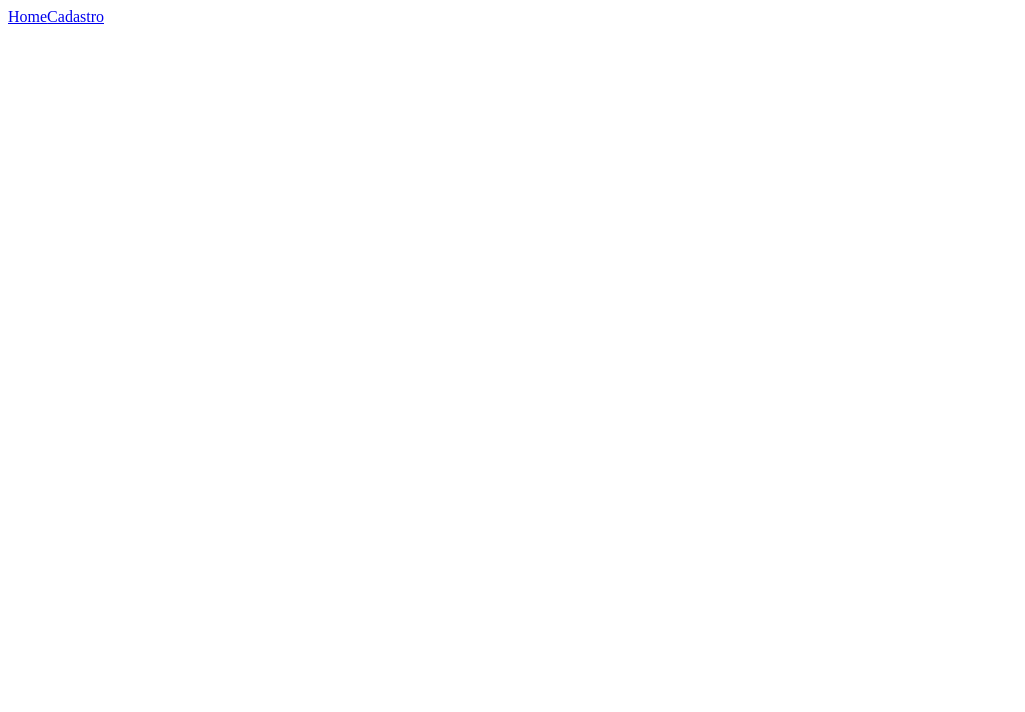
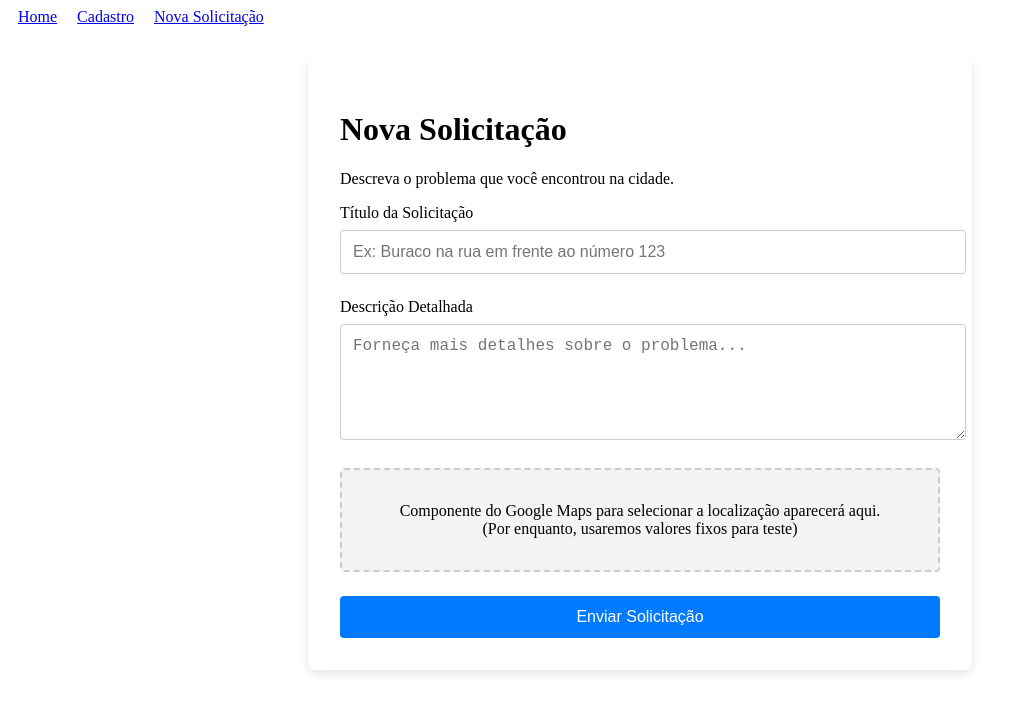
Before and after one commit to alisson92/ReparaAi, a Vue app in the folder frontend/: page /solicitacao in a window 1280 px wide. Before the commit this address had no page. Shown: the top 712 px of the page, without its empty margins (0-1025 px from the left). Built offline with nearby package versions, Linux system fonts and the light colour scheme.

Commit message:
Criando rota + tela solicitação

```diff
--- a/frontend/src/App.vue
+++ b/frontend/src/App.vue
@@ -4,9 +4,17 @@
       <nav>
         <RouterLink to="/">Home</RouterLink>
         <RouterLink to="/cadastro">Cadastro</RouterLink>
+        <RouterLink to="/solicitacao">Nova Solicitação</RouterLink>
       </nav>
     </div>
   </header>
 
   <RouterView />
 </template>
+
+<style scoped>
+/* Adicione um pouco de espaçamento entre os links */
+nav a {
+  margin: 0 10px;
+}
+</style>
--- a/frontend/src/router/index.js
+++ b/frontend/src/router/index.js
@@ -1,6 +1,7 @@
 import { createRouter, createWebHistory } from 'vue-router'
 import HomeView from '@/views/HomeView.vue'
 import CadastroView from '@/views/CadastroView.vue'
+import SolicitacaoView from '@/views/SolicitacaoView.vue'
 
 const router = createRouter({
   history: createWebHistory(import.meta.env.BASE_URL),
@@ -14,6 +15,11 @@ const router = createRouter({
       path: '/cadastro',
       name: 'cadastro',
       component: CadastroView
+    },
+    {
+      path: '/solicitacao',
+      name: 'solicitacao',
+      component: SolicitacaoView
     }
     // O bloco da rota '/about' foi removido daqui
   ]
--- /dev/null
+++ b/frontend/src/views/SolicitacaoView.vue
@@ -0,0 +1,101 @@
+<template>
+  <div class="solicitacao">
+    <h1>Nova Solicitação</h1>
+    <p>Descreva o problema que você encontrou na cidade.</p>
+    <form @submit.prevent="createTicket">
+      <div class="form-group">
+        <label for="header">Título da Solicitação</label>
+        <input type="text" id="header" v-model="ticketData.header" required placeholder="Ex: Buraco na rua em frente ao número 123">
+      </div>
+      <div class="form-group">
+        <label for="description">Descrição Detalhada</label>
+        <textarea id="description" v-model="ticketData.description" required rows="5" placeholder="Forneça mais detalhes sobre o problema..."></textarea>
+      </div>
+
+      <div class="map-placeholder">
+        Componente do Google Maps para selecionar a localização aparecerá aqui.
+        <br> (Por enquanto, usaremos valores fixos para teste)
+      </div>
+
+      <button type="submit">Enviar Solicitação</button>
+    </form>
+  </div>
+</template>
+
+<script setup>
+import { ref } from 'vue';
+import api from '../services/api';
+
+const ticketData = ref({
+  header: '',
+  description: '',
+  // --- DADOS TEMPORÁRIOS PARA TESTE ---
+  idUser: 1, // TODO: No futuro, este ID virá do usuário que está logado.
+  email: 'teste@email.com', // TODO: Também virá do usuário logado.
+  localization: '-21.4056,-48.5147' // TODO: Virá do componente do Google Maps.
+});
+
+async function createTicket() {
+  try {
+    const response = await api.post('/tickets', ticketData.value); // Assumindo que a rota seja '/tickets'
+
+    alert('Solicitação enviada com sucesso!');
+    console.log('Ticket criado:', response.data);
+
+    // Limpa o formulário
+    ticketData.value.header = '';
+    ticketData.value.description = '';
+
+  } catch (error) {
+    console.error('Erro ao criar a solicitação:', error);
+    const errorMessage = error.response?.data?.message || 'Não foi possível enviar a solicitação.';
+    alert(`Erro: ${errorMessage}`);
+  }
+}
+</script>
+
+<style scoped>
+/* Podemos reusar os mesmos estilos da tela de cadastro */
+.solicitacao {
+  max-width: 600px;
+  margin: 2rem auto;
+  padding: 2rem;
+  border-radius: 8px;
+  box-shadow: 0 4px 10px rgba(0,0,0,0.1);
+}
+.form-group {
+  margin-bottom: 1.5rem;
+}
+label {
+  display: block;
+  margin-bottom: 0.5rem;
+}
+input, textarea {
+  width: 100%;
+  padding: 0.75rem;
+  border: 1px solid #ccc;
+  border-radius: 4px;
+  font-size: 1rem;
+}
+button {
+  padding: 0.75rem 1.5rem;
+  border: none;
+  background-color: #007bff;
+  color: white;
+  border-radius: 4px;
+  cursor: pointer;
+  font-size: 1rem;
+  width: 100%;
+}
+button:hover {
+  background-color: #0056b3;
+}
+.map-placeholder {
+  padding: 2rem;
+  margin-bottom: 1.5rem;
+  text-align: center;
+  background-color: #f4f4f4;
+  border: 2px dashed #ccc;
+  border-radius: 4px;
+}
+</style>
```
